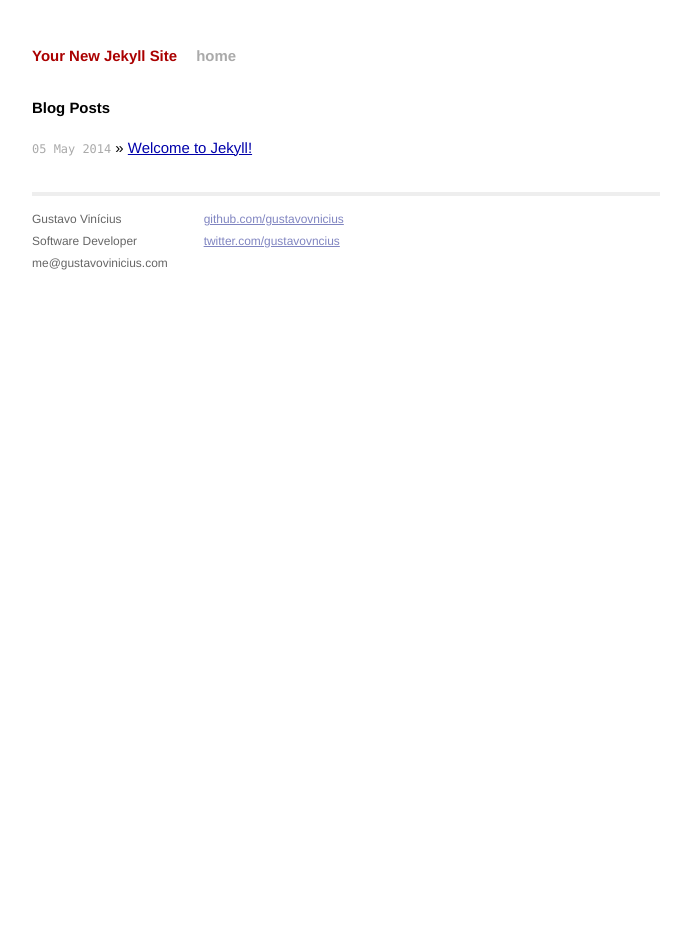
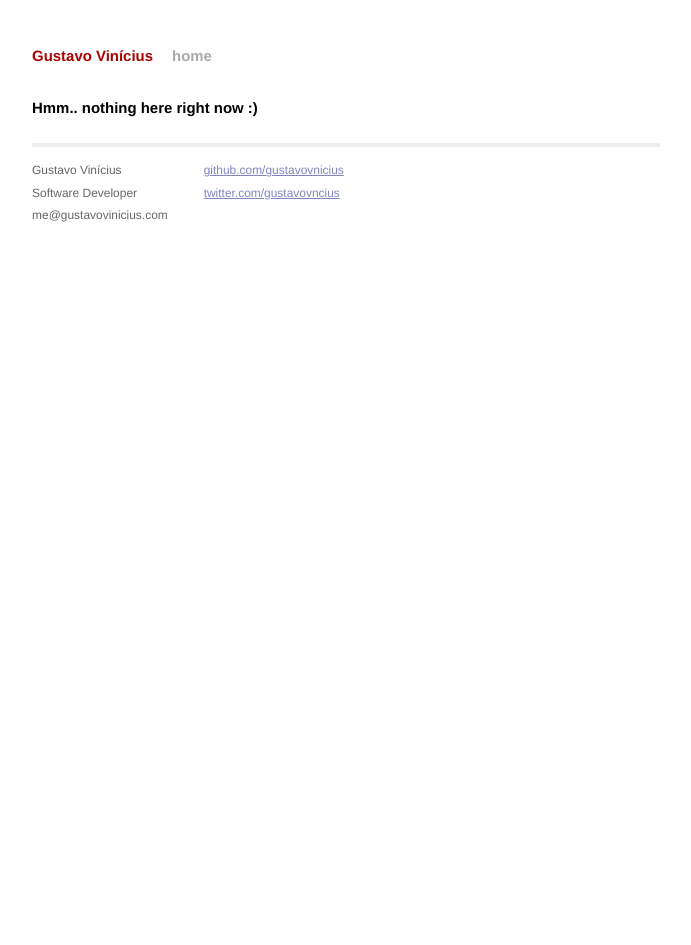
Before and after one commit to gustavovnicius/gustavovnicius.github.io, a Jekyll site: the page built from index.html, in a window 1280 px wide. Shown: the whole page, without its empty margins (294-985 px from the left). Built offline with Jekyll 4.4.1, drawn with Linux system fonts in a browser that asks for light colours; Markdown is read by kramdown in place of the engine named in the settings.

Commit message:
First steps

```diff
--- a/_config.yml
+++ b/_config.yml
@@ -1,3 +1,3 @@
-name: Your New Jekyll Site
+name: Gustavo Vinícius
 markdown: redcarpet
 pygments: true
--- a/index.html
+++ b/index.html
@@ -1,13 +1,8 @@
 ---
 layout: default
-title: Your New Jekyll Site
+title: Gustavo Vinícius
 ---
 
 <div id="home">
-  <h1>Blog Posts</h1>
-  <ul class="posts">
-    {% for post in site.posts %}
-      <li><span>{{ post.date | date_to_string }}</span> &raquo; <a href="{{ post.url }}">{{ post.title }}</a></li>
-    {% endfor %}
-  </ul>
+  <h1>Hmm.. nothing here right now :)</h1>
 </div>
```
Also changed, not shown: _posts/2014-05-05-welcome-to-jekyll.markdown (deleted, +0 -24 lines).
